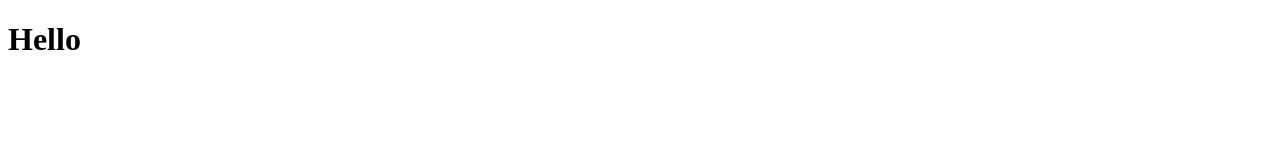
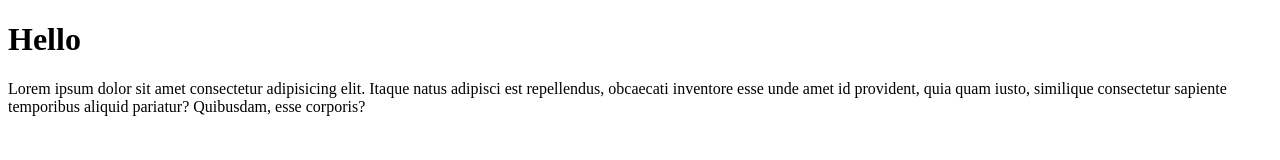
Before and after one commit to Selvaganapathi-A/Selvaganapathi-A.github.io, a plain HTML site: page index.html in a window 1280 px wide. Drawn offline with Linux system fonts and the light colour scheme.

```diff
--- a/index.html
+++ b/index.html
@@ -13,6 +13,9 @@
 
     <body>
         <h1>Hello</h1>
+        <p>Lorem ipsum dolor sit amet consectetur adipisicing elit. Itaque natus adipisci est repellendus, obcaecati
+            inventore esse unde amet id provident, quia quam iusto, similique consectetur sapiente temporibus aliquid
+            pariatur? Quibusdam, esse corporis?</p>
     </body>
 
 </html>
```
